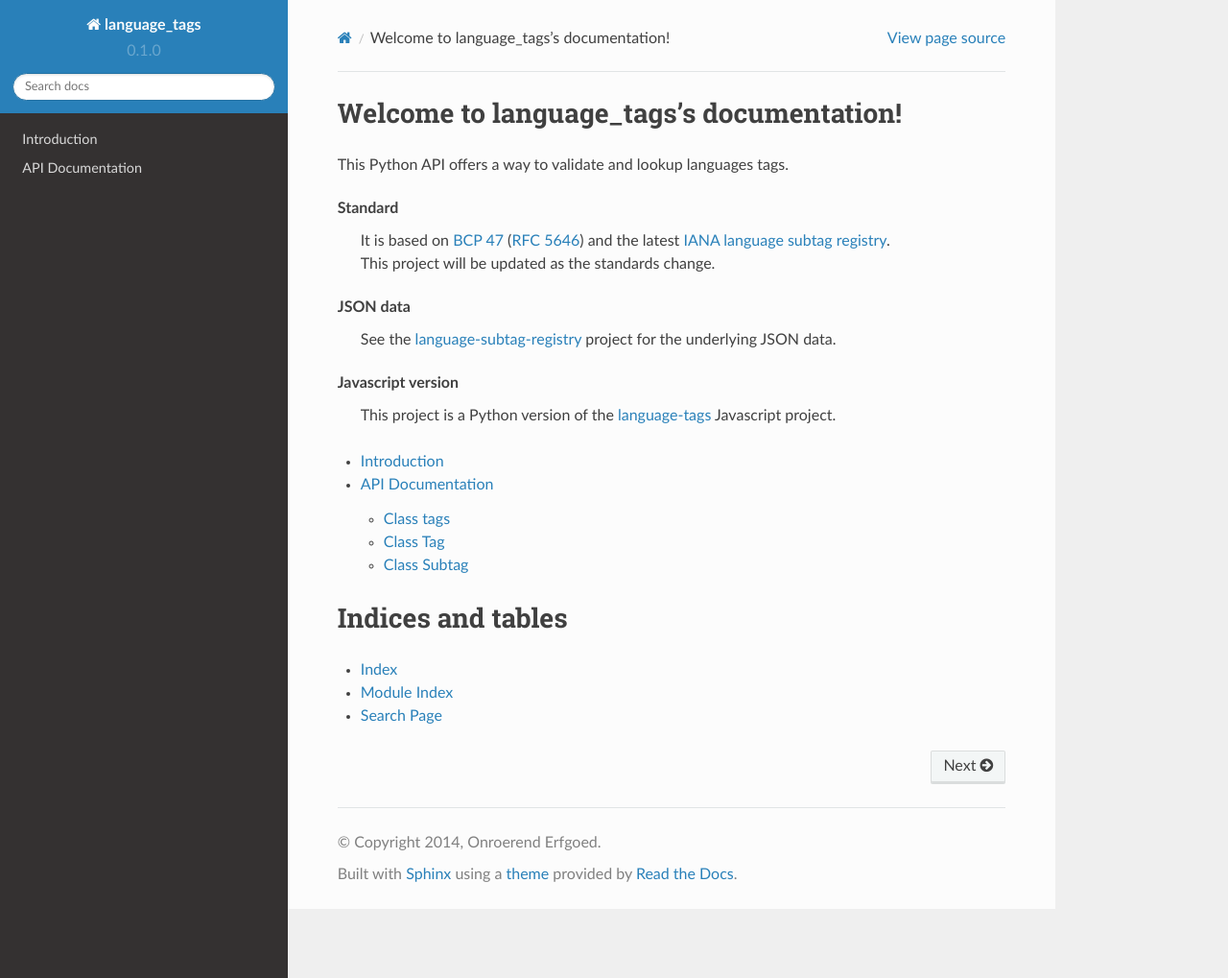
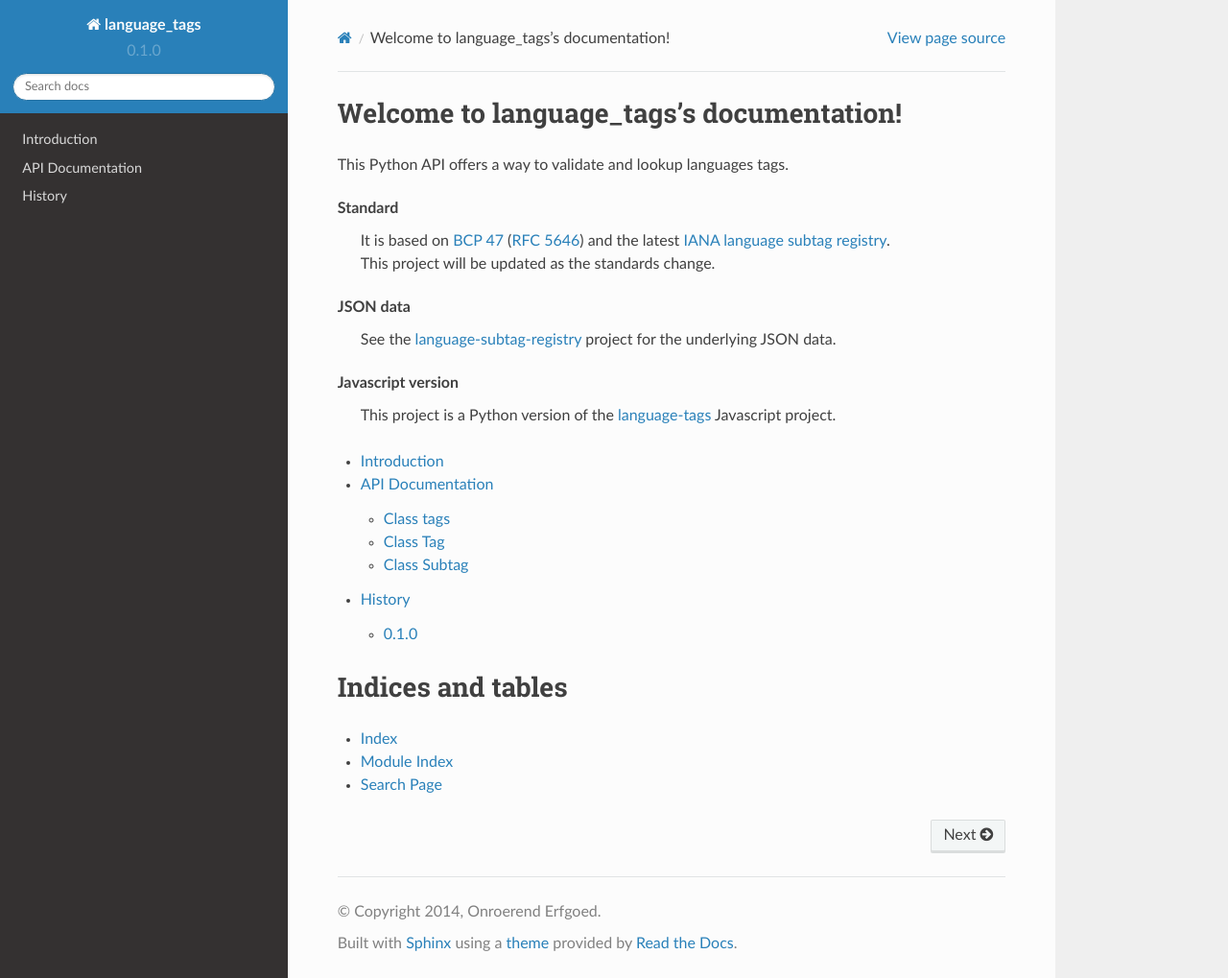
Before and after one commit to OnroerendErfgoed/language-tags, a Sphinx documentation site: the page built from docs/source/index.rst, in a window 1280 px wide and 1019 px high. Shown: the whole window at 96% size. Built offline with Sphinx 7.4.7 and the Read the Docs theme 2.0.0, drawn with Linux system fonts in a browser that asks for light colours.

Commit message:
Add history to docs

```diff
--- /dev/null
+++ b/docs/source/history.rst
@@ -0,0 +1,10 @@
+.. _changelog:
+
+=======
+History
+=======
+
+0.1.0
+_____
+
+- Initial version
--- a/docs/source/index.rst
+++ b/docs/source/index.rst
@@ -23,6 +23,7 @@ This Python API offers a way to validate and lookup languages tags.
 
    introduction
    api
+   history
 
 
 Indices and tables
--- a/setup.py
+++ b/setup.py
@@ -23,7 +23,7 @@ setup(
     author='Flanders Heritage Agency',
     author_email='ict@onroerenderfgoed.be',
     description='This project is a Python version of the language-tags Javascript project.',
-    tolong_description=README,
+    long_description=README,
     zip_safe=False,
     classifiers=[
         'Topic :: Software Development :: Libraries :: Python Modules',
```
